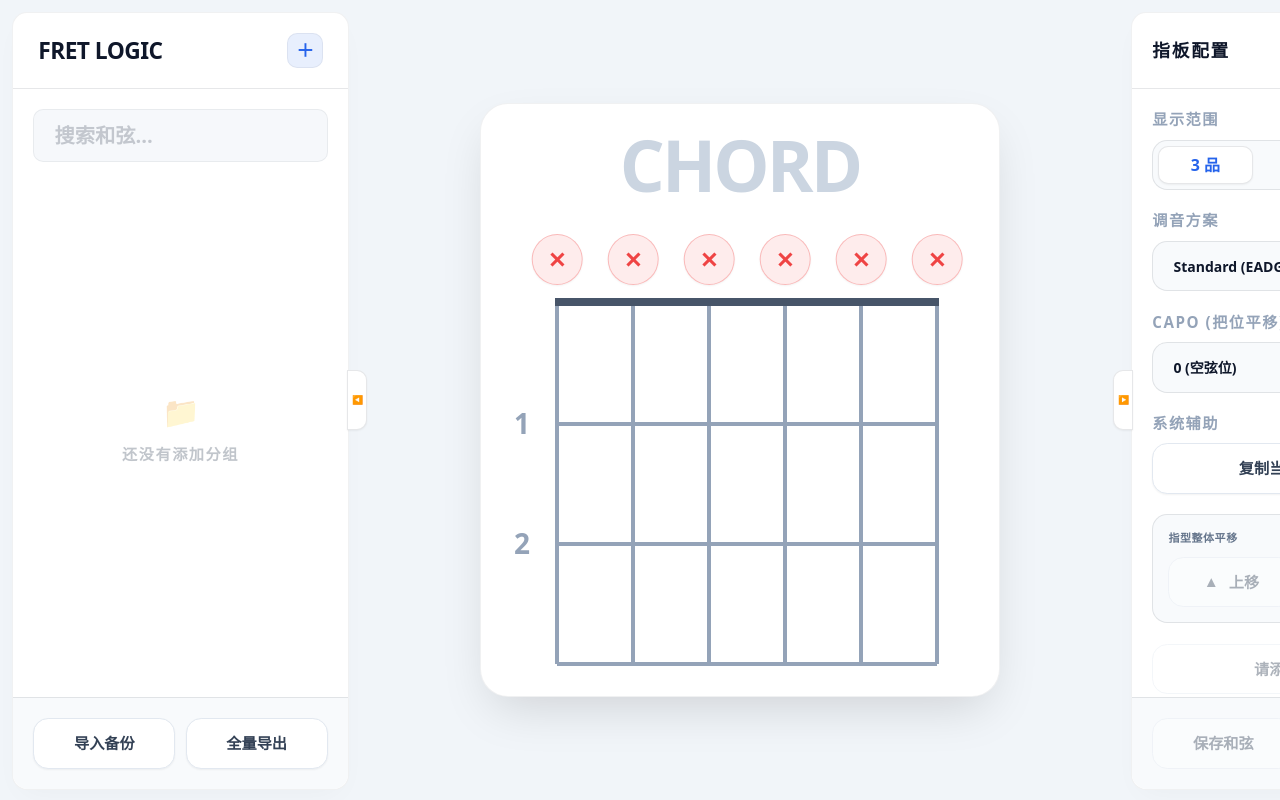
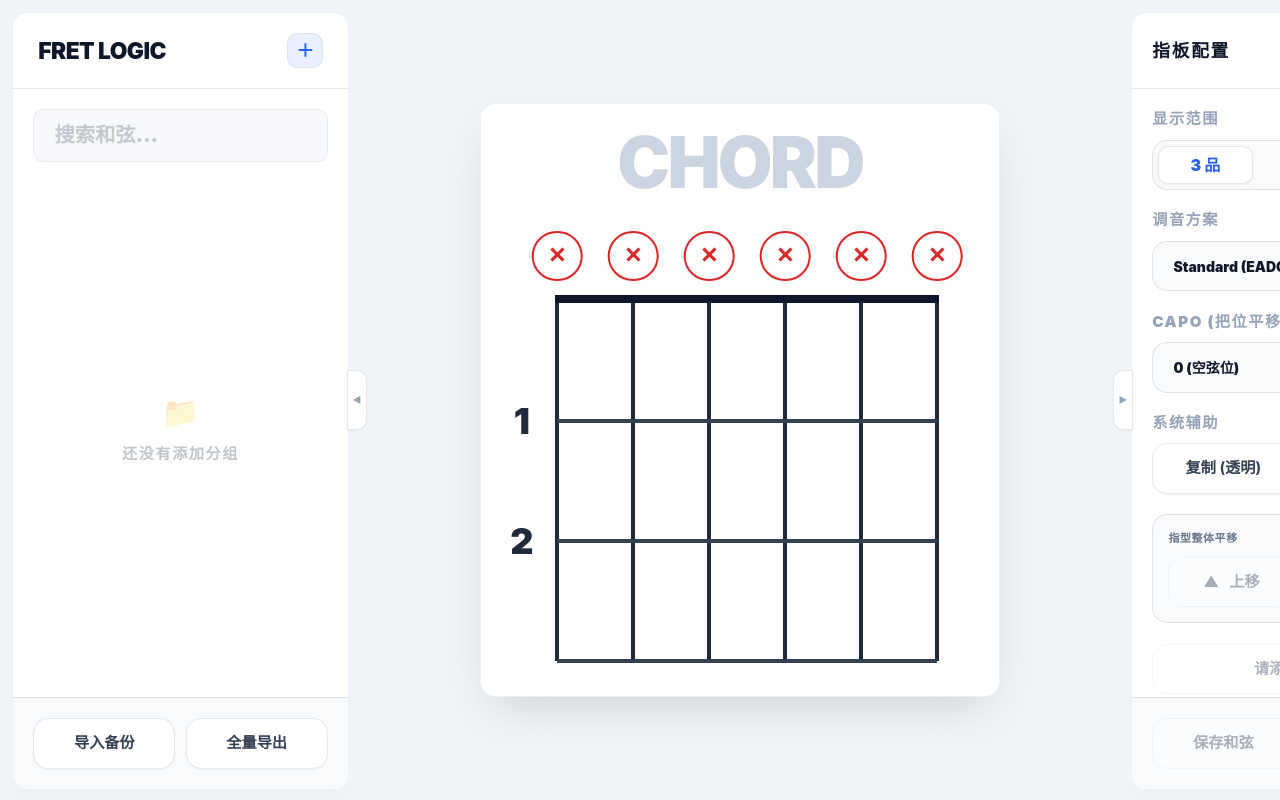
Before and after one commit to lo0kie/FretLogic, a Vue app: page / in a window 1280 px wide. Shown: the top 800 px of the page. Built offline with nearby package versions, Linux system fonts and the light colour scheme.

Commit message:
新增透明背景

```diff
--- a/src/assets/styles/main.less
+++ b/src/assets/styles/main.less
@@ -17,6 +17,32 @@ body {
   overflow-y: hidden;
   overflow-x: auto;
   user-select: none;
+
+  // 英文/数字优先匹配系统级现代字体，中文匹配萍方或原生黑体
+  font-family:
+    'Inter',
+    // 如果用户装了 Inter 优先使用（开发者最爱）
+    -apple-system,
+    BlinkMacSystemFont,
+    // macOS & iOS 顶级字体
+    'Segoe UI',
+    Roboto,
+    Oxygen,
+    Ubuntu,
+    Cantarell,
+    'Open Sans',
+    'Helvetica Neue',
+    // Windows & Linux
+    'PingFang SC',
+    'Hiragino Sans GB',
+    'Microsoft YaHei',
+    '微软雅黑',
+    // 中文回退
+    sans-serif;
+
+  // 开启字体抗锯齿，在深色模式下文字会显得更细致、清晰
+  -webkit-font-smoothing: antialiased;
+  -moz-osx-font-smoothing: grayscale;
 
   [v-cloak] {
     display: none !important;
--- a/src/components/Modal.vue
+++ b/src/components/Modal.vue
@@ -43,7 +43,6 @@
               >
                 <span>{{ group.name }}</span>
                 <span v-if="isCurrentGroup(group.id)" class="text-[16px] opacity-60">当前分组</span>
-                <span v-else-if="uiStore.modalInput === group.id" class="text-[14px]">✓</span>
               </button>
             </div>
           </template>
--- a/src/stores/uiStore.ts
+++ b/src/stores/uiStore.ts
@@ -166,12 +166,12 @@ export const useUiStore = defineStore('ui', () => {
     showToast(`🗑️ 已删除"${chord.chordName}"`, true);
   };
 
-  const copyFretBoardToClipboard = async (selector: string) => {
+  const copyFretBoardToClipboard = async (selector: string, isTransparent: boolean = true) => {
     if (isCopying.value) return;
     isCopying.value = true;
-    showToast('📸 正在导出...');
+    showToast(isTransparent ? '📸 正在导出透明图...' : '📸 正在导出实底图...');
     try {
-      await copyElementToClipboard(selector);
+      await copyElementToClipboard(selector, isTransparent);
       showToast('✅ 复制成功！');
     } catch {
       showToast('❌ 复制失败');
--- a/src/utils/domExporter.ts
+++ b/src/utils/domExporter.ts
@@ -1,42 +1,43 @@
-/**
- * @Author likan
- * @Date 2026-05-29 10:35:19
- * @Filepath fret-logic\src\utils\domExporter.ts
- */
-
-export const copyElementToClipboard = async (selector: string): Promise<void> => {
+export const copyElementToClipboard = async (selector: string, isTransparent: boolean = true): Promise<void> => {
   const el = document.querySelector(selector) as HTMLElement;
   if (!el) throw new Error('未找到目标 DOM 节点');
 
-  // 🌟 将生成过程封装为返回 Blob 的 Promise 函数
   const getBlobPromise = async () => {
     const htmlToImage = await import('html-to-image');
-    await htmlToImage.toBlob(el, { style: { transform: 'none' } }); // 预热引擎防白屏
+
+    // 🌟 核心：根据传入的参数，决定是否要在沙箱中强制剥离底色
+    const exportOptions = isTransparent
+      ? {
+          style: {
+            transform: 'none',
+            backgroundColor: 'transparent',
+            backgroundImage: 'none',
+            borderColor: 'transparent',
+            boxShadow: 'none',
+          },
+          backgroundColor: undefined,
+        }
+      : {
+          style: { transform: 'none' }, // 保留原有卡片样式
+          backgroundColor: undefined, // 继承 DOM 节点的实际背景色
+        };
+
+    await htmlToImage.toBlob(el, exportOptions);
+
     const blob = await htmlToImage.toBlob(el, {
       quality: 0.95,
       pixelRatio: 2,
       cacheBust: true,
-      style: { transform: 'none' },
+      ...exportOptions,
     });
     if (!blob) throw new Error('Blob 图片数据生成失败');
     return blob;
   };
 
   try {
-    // 🌟 修复 Bug 2 (首选方案)：直接传递 Promise 给 ClipboardItem
-    // 这样浏览器就会认定操作是由用户的"点击"立即发起的，Safari / iOS 测试完美通过！
-    await navigator.clipboard.write([
-      new ClipboardItem({
-        'image/png': getBlobPromise(),
-      }),
-    ]);
+    await navigator.clipboard.write([new ClipboardItem({ 'image/png': getBlobPromise() })]);
   } catch (err) {
-    // 🌟 降级方案：对于极其老旧、不支持 Promise 载体的 Chrome 浏览器，退回普通 Await 模式
     const blob = await getBlobPromise();
-    await navigator.clipboard.write([
-      new ClipboardItem({
-        [blob.type]: blob,
-      }),
-    ]);
+    await navigator.clipboard.write([new ClipboardItem({ [blob.type]: blob })]);
   }
 };
--- a/src/views/sidebar-right/RightHelper.vue
+++ b/src/views/sidebar-right/RightHelper.vue
@@ -3,14 +3,27 @@
     <label class="text-xs font-black tracking-widest uppercase" style="color: var(--text-disabled)">系统辅助</label>
 
     <div class="flex flex-col gap-4">
-      <GlobalTooltip content="生成高清无背景图片并复制" placement="top">
-        <ActionButton
-          @click="uiStore.copyFretBoardToClipboard('#fretBoard-capture-area')"
-          :disabled="uiStore.isCopying"
-        >
-          <span>{{ uiStore.isCopying ? '正在导出...' : '复制当前到剪切板' }}</span>
-        </ActionButton>
-      </GlobalTooltip>
+      <div class="grid grid-cols-2 gap-2">
+        <GlobalTooltip content="生成背景透明的指板图" placement="top">
+          <ActionButton
+            @click="uiStore.copyFretBoardToClipboard('#fretBoard-capture-area', true)"
+            :disabled="uiStore.isCopying"
+            class="text-xs"
+          >
+            <span>{{ uiStore.isCopying ? '导出中...' : '复制 (透明)' }}</span>
+          </ActionButton>
+        </GlobalTooltip>
+
+        <GlobalTooltip content="生成带卡片底色的指板图" placement="top">
+          <ActionButton
+            @click="uiStore.copyFretBoardToClipboard('#fretBoard-capture-area', false)"
+            :disabled="uiStore.isCopying"
+            class="text-xs"
+          >
+            <span>{{ uiStore.isCopying ? '导出中...' : '复制 (带背景)' }}</span>
+          </ActionButton>
+        </GlobalTooltip>
+      </div>
 
       <div class="helper-inner-panel flex flex-col gap-2 p-3 rounded-xl">
         <div class="flex items-center justify-between">
--- a/src/views/workbench/FretBoardCanvas.vue
+++ b/src/views/workbench/FretBoardCanvas.vue
@@ -20,7 +20,7 @@
           title="左键：切换为空弦音&#10;右键：设为根音"
           @click.stop="handleLocalToggleOpenString(sIdx)"
           @contextmenu.prevent.stop="handleOpenStringRightClick(sIdx)"
-          class="absolute w-10 h-10 rounded-full border flex items-center justify-center font-bold text-[22px] pointer-events-auto shadow-sm active:scale-90 transition-none border-red-500/30 dark:border-red-500/40 text-red-500 dark:text-red-400 bg-red-500/10 dark:bg-red-500/15"
+          class="absolute w-10 h-10 rounded-full border-2 flex items-center justify-center font-bold text-[22px] pointer-events-auto shadow-sm active:scale-90 transition-none border-[#dc2626] text-[#dc2626] dark:border-[#f87171] dark:text-[#f87171]"
           :style="{ left: `${getStrX(sIdx)}px`, transform: 'translateX(-50%)', top: '10px' }"
         >
           <span>✕</span>
@@ -33,11 +33,11 @@
           @click.stop="handleLocalToggleOpenString(sIdx)"
           @contextmenu.prevent.stop="handleOpenStringRightClick(sIdx)"
           @mousedown.middle.prevent.stop="handleFretMiddleClick(sIdx)"
-          class="absolute w-10 h-10 rounded-full border flex items-center justify-center font-bold text-[22px] pointer-events-auto shadow-sm active:scale-90 transition-all duration-75"
+          class="absolute w-10 h-10 rounded-full border-2 flex items-center justify-center font-bold text-[22px] pointer-events-auto shadow-sm active:scale-90 transition-all duration-75"
           :class="[
             chordLabStore.rootMark === sIdx
-              ? 'border-amber-500 dark:border-amber-400 text-white dark:text-slate-800 bg-amber-500 dark:bg-amber-400 shadow-[0_2px_4px_rgba(245,158,11,0.3)] dark:shadow-[0_2px_8px_rgba(251,191,36,0.4)]'
-              : 'border-blue-600/30 dark:border-blue-500 text-blue-600 dark:text-blue-500 bg-blue-600/10 dark:bg-blue-500/15',
+              ? 'bg-[#f59e0b] border-[#f59e0b] text-[#ffffff] shadow-[0_2px_4px_rgba(245,158,11,0.3)] dark:bg-[#fbbf24] dark:border-[#fbbf24] dark:text-[#0f172a] dark:shadow-[0_2px_8px_rgba(251,191,36,0.4)]'
+              : 'bg-[#dbeafe] border-[#93c5fd] text-[#1d4ed8] dark:bg-[#13203e] dark:border-[#1e3a8a] dark:text-[#93c5fd]',
           ]"
           :style="{ left: `${getStrX(sIdx)}px`, transform: 'translateX(-50%)', top: '10px' }"
         >
@@ -72,7 +72,7 @@
         y1="0"
         :x2="getStrX(s - 1)"
         :y2="chordLabStore.fretCount * CANVAS_CONFIG.FRET_HEIGHT"
-        :stroke="chordLabStore.isDarkMode ? '#475569' : '#94a3b8'"
+        :stroke="chordLabStore.isDarkMode ? '#cbd5e1' : '#1e293b'"
         :stroke-width="4"
         class="string-line"
         style="pointer-events: none"
@@ -86,7 +86,7 @@
         :y1="(f - 1) * CANVAS_CONFIG.FRET_HEIGHT"
         :x2="CANVAS_CONFIG.BOARD_WIDTH - 31"
         :y2="(f - 1) * CANVAS_CONFIG.FRET_HEIGHT"
-        :stroke="chordLabStore.isDarkMode ? '#475569' : '#94a3b8'"
+        :stroke="chordLabStore.isDarkMode ? '#94a3b8' : '#334155'"
         stroke-width="4"
         style="pointer-events: none"
         shape-rendering="crispEdges"
@@ -97,7 +97,7 @@
         y="-6"
         width="384"
         height="8"
-        :fill="chordLabStore.isDarkMode ? '#f1f5f9' : '#475569'"
+        :fill="chordLabStore.isDarkMode ? '#ffffff' : '#0f172a'"
         style="pointer-events: none"
       />
 
@@ -107,17 +107,11 @@
           :y="(f - 1) * CANVAS_CONFIG.FRET_HEIGHT"
           text-anchor="middle"
           dy="0.36em"
-          font-size="28"
-          font-weight="900"
-          :fill="chordLabStore.isDarkMode ? '#64748b' : '#94a3b8'"
+          font-size="36"
+          font-weight="1000"
+          :fill="chordLabStore.isDarkMode ? '#cbd5e1' : '#1e293b'"
           v-if="f > 1 && f <= chordLabStore.fretCount"
-          style="
-            pointer-events: none;
-            font-family:
-              system-ui,
-              -apple-system,
-              sans-serif;
-          "
+          style="pointer-events: none"
         >
           {{ chordLabStore.capo > 0 ? chordLabStore.capo + f - 1 : f - 1 }}
         </text>
@@ -150,12 +144,6 @@
               font-weight="700"
               :fill="getFingerTextColor(sIdx)"
               class="finger-text"
-              style="
-                font-family:
-                  system-ui,
-                  -apple-system,
-                  sans-serif;
-              "
             >
               {{
                 calcNoteLabel(
--- a/src/views/workbench/Workbench.vue
+++ b/src/views/workbench/Workbench.vue
@@ -6,7 +6,7 @@
 
     <div
       id="fretBoard-capture-area"
-      class="workbench-card w-[520px] flex flex-col items-center justify-evenly relative shrink-0"
+      class="workbench-card rounded-xl w-[520px] flex flex-col items-center justify-evenly relative shrink-0"
       :style="{ height: dynamicHeight }"
     >
       <ChordInputHeader class="z-10 shrink-0" />
@@ -47,7 +47,6 @@ const dynamicHeight = computed(() => {
 
 .workbench-card {
   .mixin-panel-base();
-  border-radius: 28px; /* 更拟物的大圆角 */
   box-shadow: @shadow-floating; /* 拉开 Z 轴层次 */
 
   transition:
```
